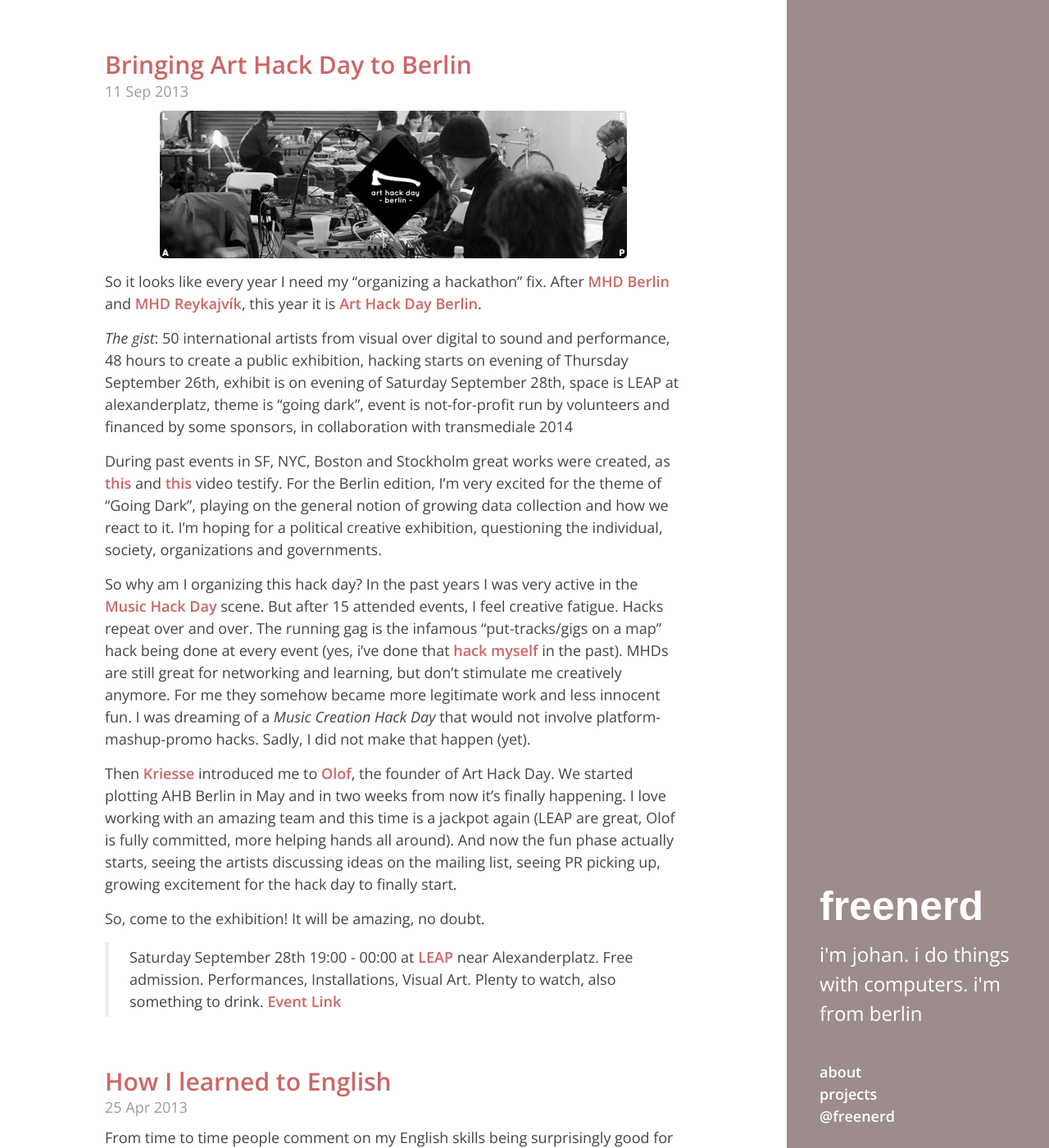
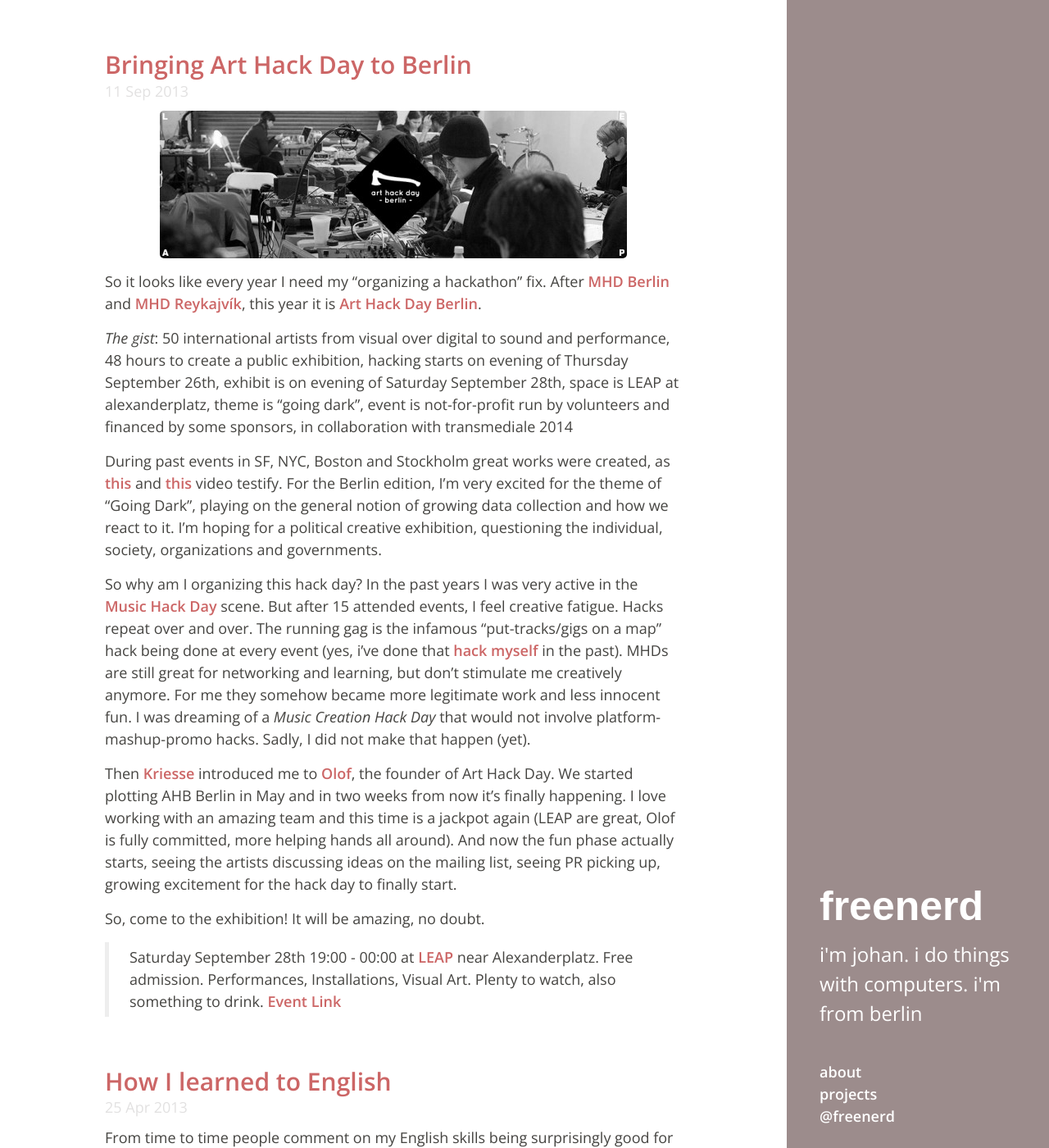
Before and after one commit to freenerd/freenerd.github.io, a Jekyll site: the page built from index.html, in a window 1280 px wide and 1400 px high. Shown: the whole window at 82% size. Built offline with Jekyll 4.4.1, drawn with Linux system fonts in a browser that asks for light colours; Markdown is read by kramdown in place of the engine named in the settings; the list of posts is cut into pages by our own code.

Commit message:
Lighter date

```diff
--- a/public/css/hyde.css
+++ b/public/css/hyde.css
@@ -338,7 +338,7 @@ a:focus {
 .post-date {
   display: block;
   margin: -10px 0 10px;
-  color: #9a9a9a;
+  color: #E2E1E1;
 }
 
 /* Related posts */
```
